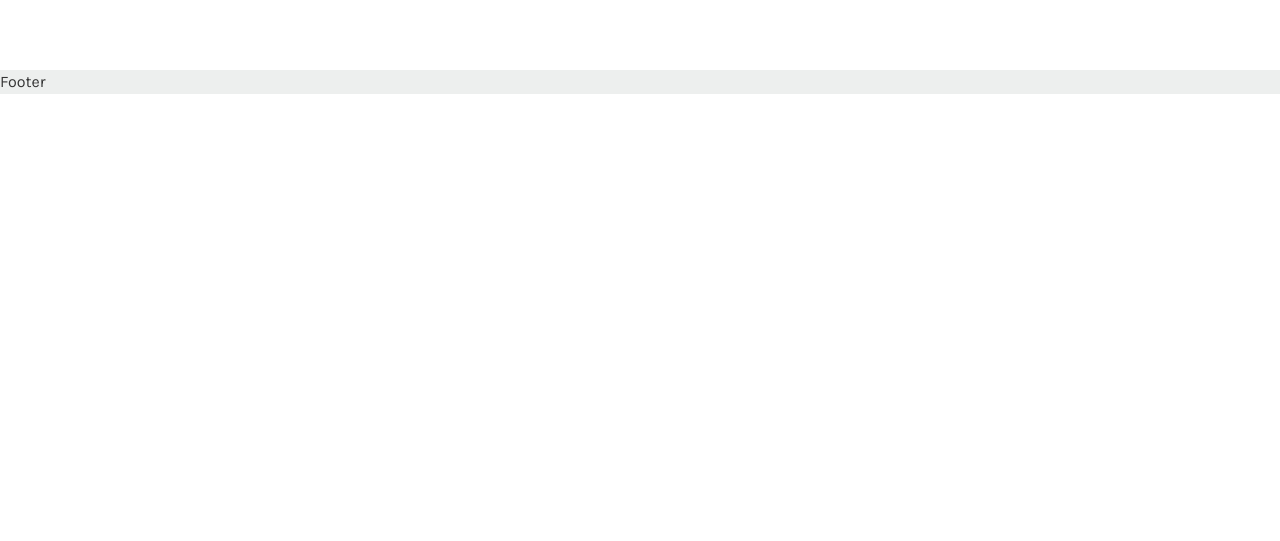
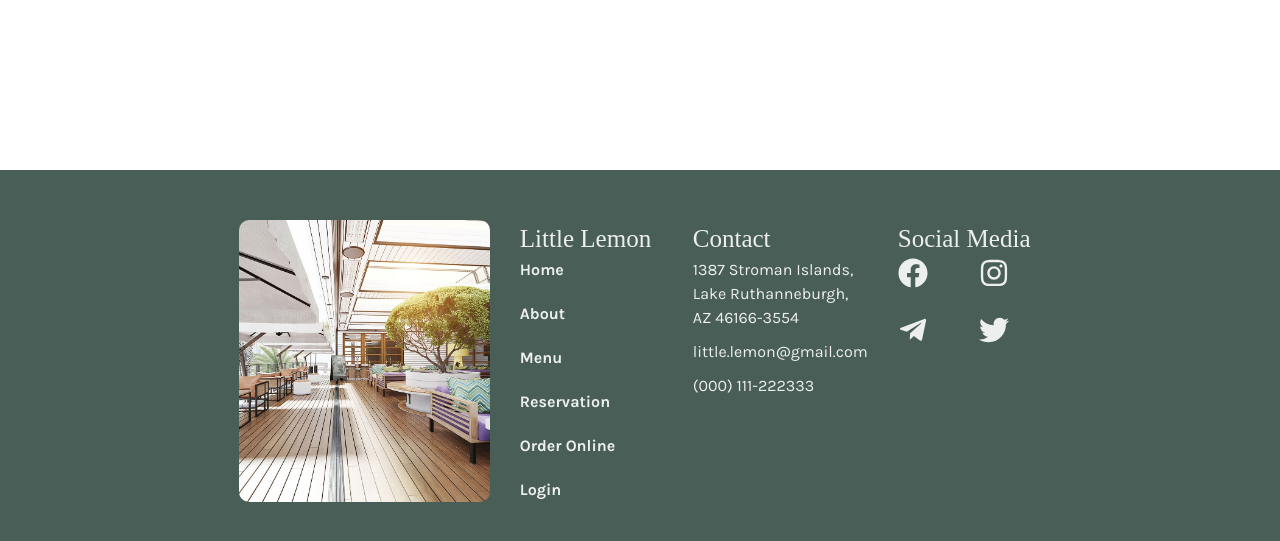
Before and after one commit to emad-abaei/capstone, a React (Create React App) app: page / in a window 1280 px wide. Shown: the part 2143-2684 px from the top of the page. Before the commit the page ends 2237 px from the top, so only its background shows below. Built offline with nearby package versions, Linux system fonts and the light colour scheme; a web font is replaced by a local one.

Commit message:
feat: Footer done

```diff
--- a/src/App.css
+++ b/src/App.css
@@ -68,6 +68,7 @@ input:disabled {
 a {
   color: inherit;
   text-decoration: none;
+  transition: 0.25s color ease-in-out;
 }
 
 ul {
@@ -177,6 +178,13 @@ select:focus {
   margin: 0 auto;
 }
 
+.rate {
+  margin-top: 2rem;
+  display: flex;
+  justify-content: start;
+  gap: 0.4rem;
+}
+
 /* Hero section */
 .hero {
   background-color: var(--color-primary-dark);
@@ -251,6 +259,8 @@ select:focus {
   background-color: var(--color-highlight-silver);
   border-top-right-radius: var(--border-radius-xl);
   border-top-left-radius: var(--border-radius-xl);
+  border-bottom-right-radius: var(--border-radius-sm);
+  border-bottom-left-radius: var(--border-radius-sm);
   overflow: hidden;
 
   display: flex;
@@ -338,13 +348,6 @@ select:focus {
   font-size: 1.3rem;
 }
 
-.rate {
-  margin-top: 2rem;
-  display: flex;
-  justify-content: start;
-  gap: 0.4rem;
-}
-
 /* About section */
 .about {
   padding: 5rem 0;
@@ -392,5 +395,43 @@ select:focus {
 }
 /* Footer */
 .footer {
-  background-color: var(--color-highlight-silver);
+  margin-top: 10rem;
+  background-color: var(--color-primary-dark);
+  color: var(--color-highlight-silver);
 }
+
+.footer__container {
+  width: 80rem;
+  margin: 0 auto;
+  padding: 5rem 0;
+
+  display: grid;
+  grid-template-columns: 25rem repeat(3, 1fr);
+  gap: 3rem;
+}
+
+.footer__image {
+  background-image: url("../public/assets/images/restaurant.jpg");
+  background-position: center;
+  background-size: cover;
+  border-radius: var(--border-radius-lg);
+}
+
+.footer__contact ul li {
+  margin-bottom: 1rem;
+}
+
+.footer ul {
+  flex-direction: column;
+}
+
+.footer ul li a:hover {
+  color: var(--color-highlight-white);
+}
+
+.footer__social-media ul {
+  display: grid;
+  grid-template-columns: 1fr 1fr;
+  grid-template-rows: 1fr 1fr;
+  gap: 2rem;
+}
--- a/src/components/Footer.js
+++ b/src/components/Footer.js
@@ -1,5 +1,68 @@
+// Components
+import Nav from "./Nav";
+// Icons
+import {
+  FaFacebook,
+  FaInstagram,
+  FaTelegramPlane,
+  FaTwitter
+} from "react-icons/fa";
+
 function Footer() {
-  return <footer className='footer'>Footer</footer>;
+  return (
+    <footer className='footer'>
+      <div className='footer__container'>
+        <div className='footer__image' />
+        <div className='footer__nav'>
+          <h3>Little Lemon</h3>
+          <Nav />
+        </div>
+        <div className='footer__contact'>
+          <h3>Contact</h3>
+          <ul>
+            <li>
+              <a href='#'>
+                1387 Stroman Islands, Lake Ruthanneburgh, AZ 46166-3554
+              </a>
+            </li>
+            <li>
+              <a href='#'>little.lemon@gmail.com</a>
+            </li>
+            <li>
+              <a href='#'>(000) 111-222333</a>
+            </li>
+          </ul>
+        </div>
+        <div>
+          <h3>Social Media</h3>
+          <div className='footer__social-media'>
+            <ul>
+              <li>
+                <a href='#'>
+                  <FaFacebook size={30} />
+                </a>
+              </li>
+              <li>
+                <a href='#'>
+                  <FaInstagram size={30} />
+                </a>
+              </li>
+              <li>
+                <a href='#'>
+                  <FaTelegramPlane size={30} />
+                </a>
+              </li>
+              <li>
+                <a href='#'>
+                  <FaTwitter size={30} />
+                </a>
+              </li>
+            </ul>
+          </div>
+        </div>
+      </div>
+    </footer>
+  );
 }
 
 export default Footer;
```
